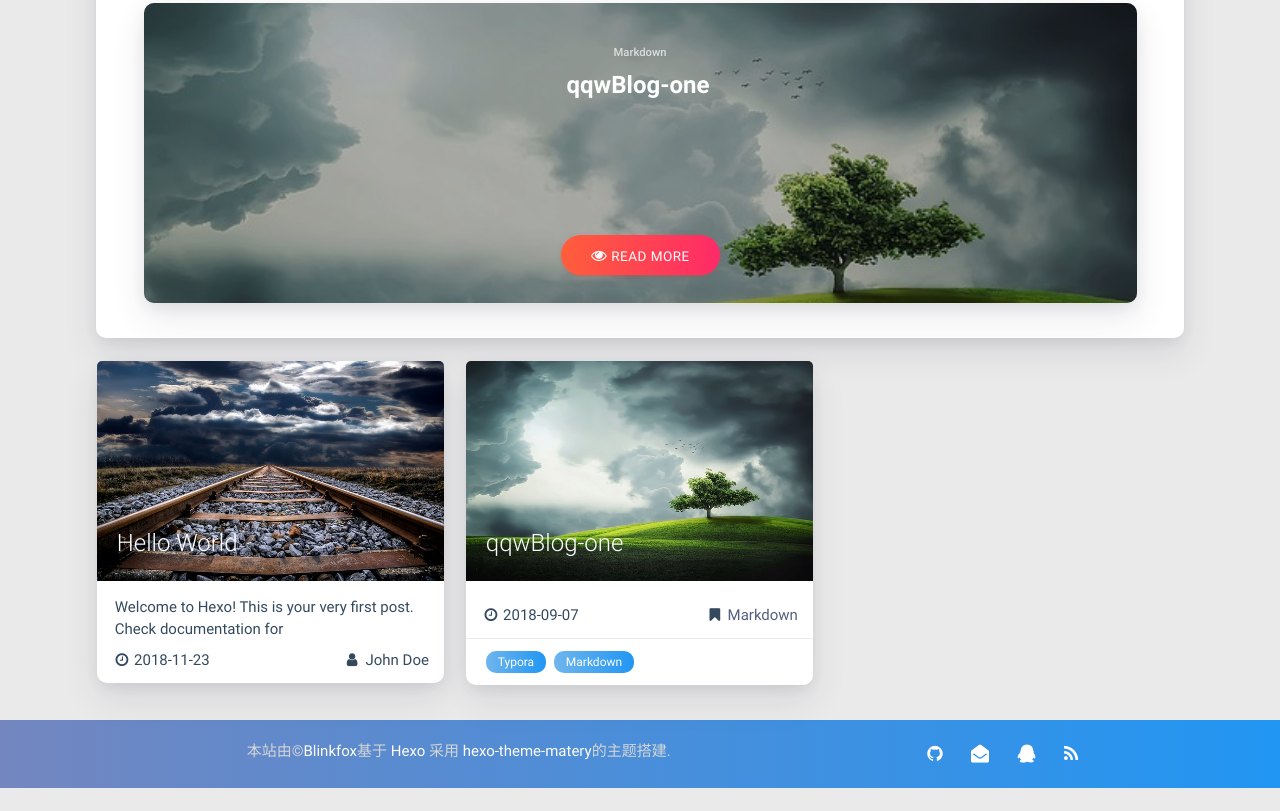
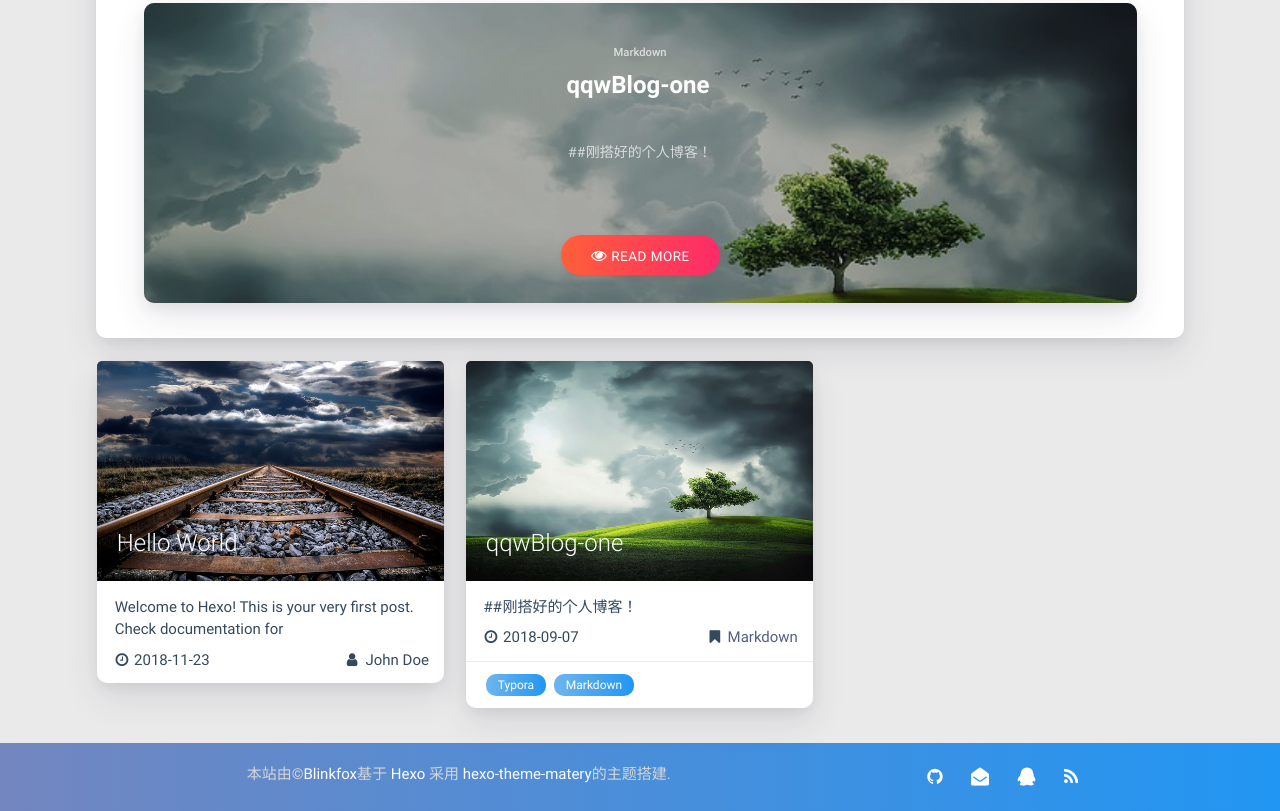
Before and after one commit to Resolute-qqw/Resolute-qqw.github.io, a plain HTML site: page index.html in a window 1280 px wide. Shown: the part 929-1740 px from the top of the page. Before the commit the page ends 1717 px from the top, so only its background shows below. Drawn offline with Linux system fonts and the light colour scheme; no server answers.

Commit message:
Site updated: 2018-11-24 09:52:45

```diff
--- a/css/matery.css
+++ b/css/matery.css
@@ -188,7 +188,7 @@ mark {
     position: fixed;
     bottom: 0;
     z-index: 300;
-    background: linear-gradient(to right, #4cbf30 0%, #0f9d58 100%);
+    background: linear-gradient(to right, rgba(33,150,243,0.6) 0%, #2196f3 100%);
     opacity: 0.8;
 }
 
--- a/index.html
+++ b/index.html
@@ -339,7 +339,8 @@ $('.bg-cover').css('background-image', 'url(/medias/banner/' + new Date().getDay
                             <a href="/2018/09/07/helloworld-qqw/" target="_blank">
                                 <h3 class="post-title">qqwBlog-one</h3>
                             </a>
-                            <p class="post-description"></p>
+                            <p class="post-description">##刚搭好的个人博客！
+</p>
                             <a href="/2018/09/07/helloworld-qqw/" target="_blank" class="read-more btn waves-effect waves-light" style="background: linear-gradient(to right, #FF5E3A 0%, #FF2A68 100%)">
                                 <i class="icon fa fa-eye fa-fw"></i>Read more
                             </a>
@@ -406,7 +407,8 @@ $('.bg-cover').css('background-image', 'url(/medias/banner/' + new Date().getDay
                     </a>
 
                     <div class="card-content article-content">
-                        <div class="summary"></div>
+                        <div class="summary">##刚搭好的个人博客！
+</div>
                         <div class="publish-info">
                             <span class="publish-date">
                                 <i class="fa fa-clock-o fa-fw icon-date"></i>2018-09-07
--- a/search.xml
+++ b/search.xml
@@ -18,7 +18,7 @@
       <link href="/2018/09/07/helloworld-qqw/"/>
       <url>/2018/09/07/helloworld-qqw/</url>
 
-        <content type="html"><![CDATA[]]></content>
+        <content type="html"><![CDATA[<p>##刚搭好的个人博客！</p>]]></content>
 
 
       <categories>
```
Also changed, not shown: 2018/09/07/helloworld-qqw/index.html (+5 -2 lines), 2018/11/23/hello-world/index.html (+2 -1 lines), archives/2018/09/index.html (+2 -1 lines), archives/2018/index.html (+2 -1 lines), archives/index.html (+2 -1 lines), atom.xml (+10 -1 lines), categories/Markdown/index.html (+2 -1 lines).
